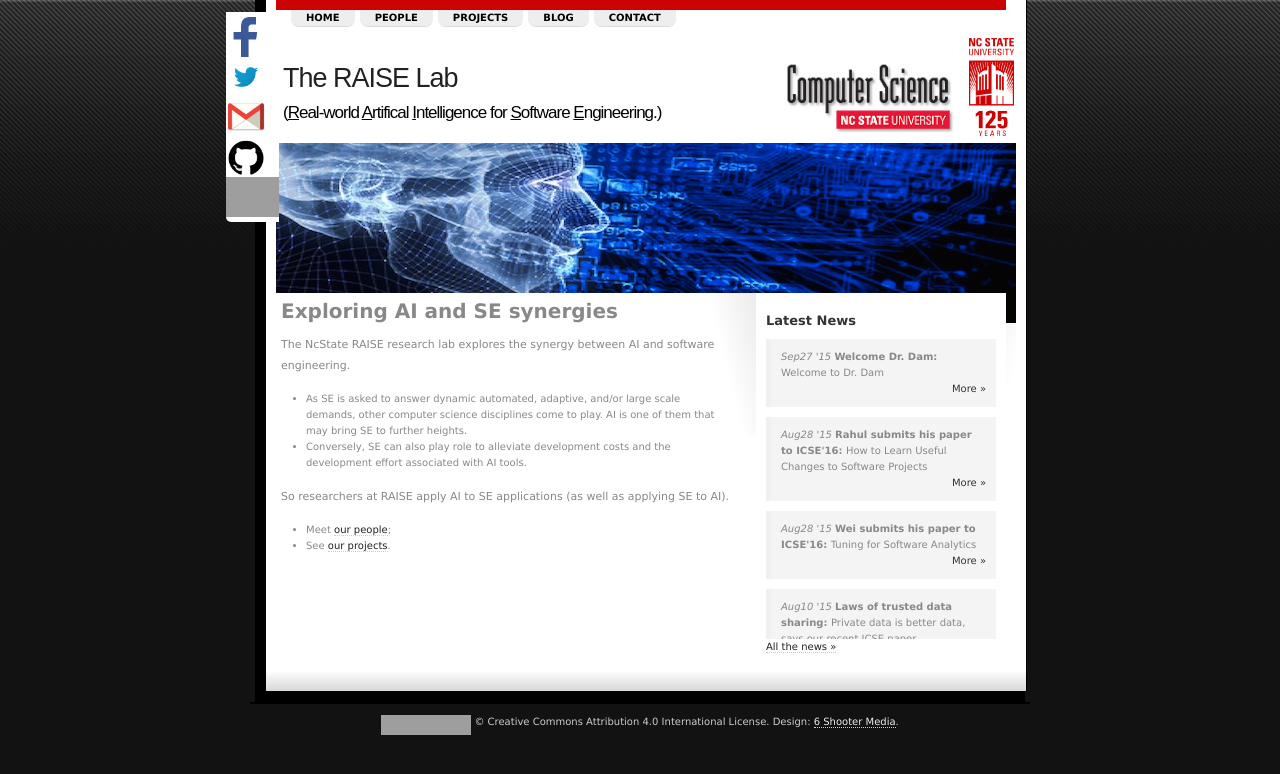
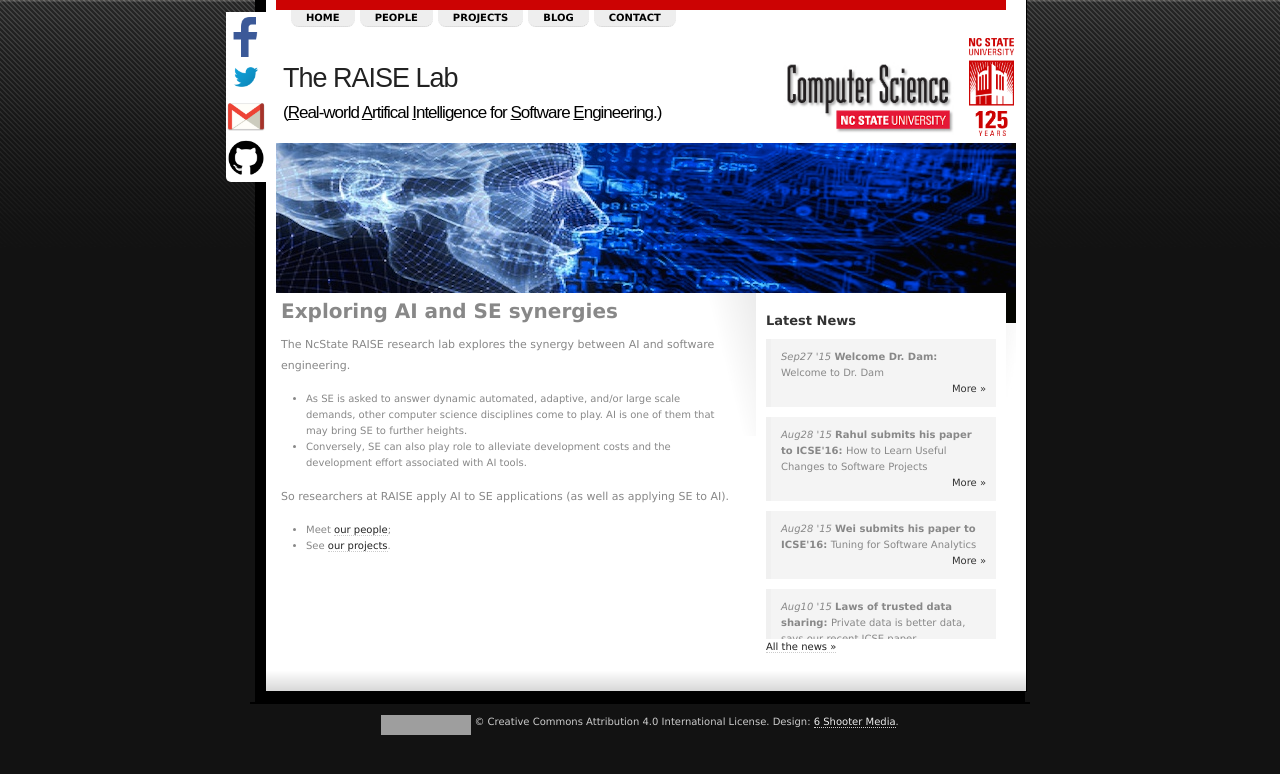
Before and after one commit to ai-se/ai-se.github.io, a Jekyll site: the page built from index.md, in a window 1280 px wide. Shown: the top 774 px of the page. Built offline with Jekyll 4.4.1, drawn with Linux system fonts in a browser that asks for light colours; Markdown is read by kramdown in place of the engine named in the settings; comment, search, counter and statistics services are not loaded; grey boxes are pictures that could not be loaded.

Commit message:
Update social_media.html

```diff
--- a/_includes/social_media.html
+++ b/_includes/social_media.html
@@ -11,7 +11,5 @@
    <a href="https://github.com/ai-se" target="_blank">
       <img alt="github" src="{{site.url}}/img/github_rounded.png" align="middle"/>
    </a>
-   <a href="https://plus.google.com/102441917532143263117/about" target="_blank">
-      <img alt="google+" src="{{site.url}}/img/GooglePlus.png" align="middle"/>
-   </a>
+
 </p>
```
